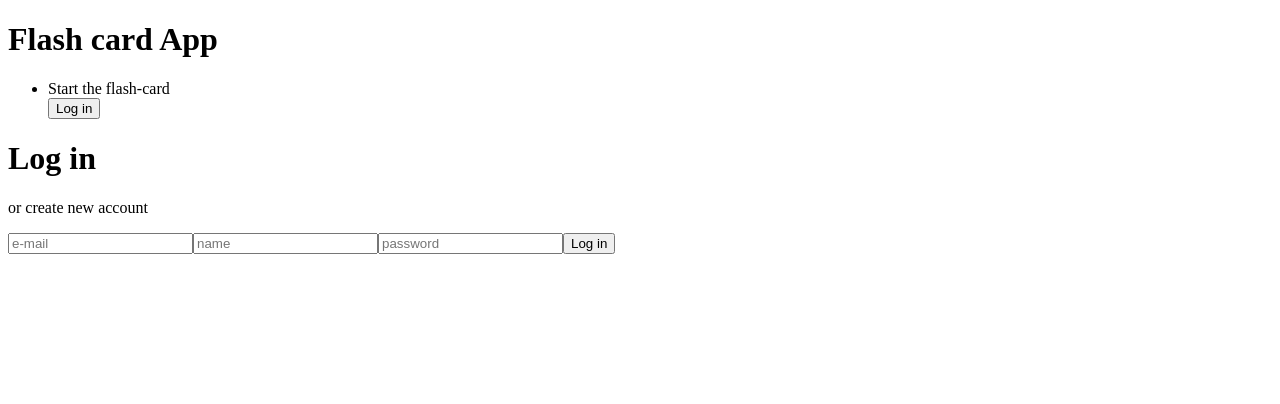
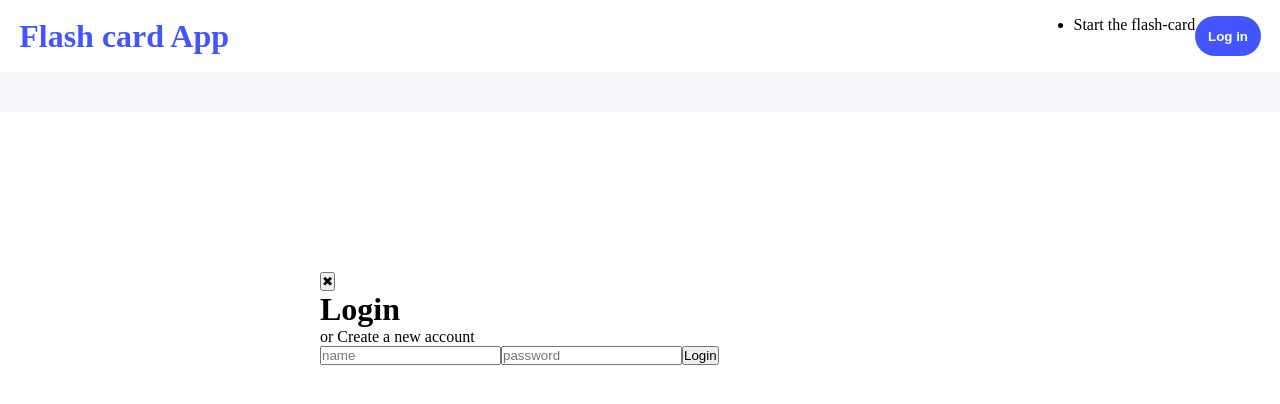
Before and after one commit to risa0110/flash-card-app, a React (Create React App) app: page / in a window 1280 px wide. Both pictures are taken after a click on the button "Log in". Shown: the top 404 px of the page. Built offline with nearby package versions, Linux system fonts and the light colour scheme.

Commit message:
made a log-in/create-Account section

```diff
--- a/src/App.js
+++ b/src/App.js
@@ -2,6 +2,7 @@ import { BrowserRouter, Routes, Route } from "react-router-dom";
 import Home from "./Pages/Home";
 import Profile from "./Pages/Profile";
 import { UserDataProvider } from "./Context/UserDataContext";
+import "./style.css"
 
 export default function App() {
     return (
--- /dev/null
+++ b/src/Components/CreateAccountCompo.js
@@ -0,0 +1,55 @@
+import { useState, useContext } from "react"
+import UserDataContext from "../Context/UserDataContext"
+
+export default function CreateAccountCompo({ mode, isVisible, btnClose }) {
+    const [formData, setFormData] = useState({
+        email: '',
+        userName: '',
+        password: ''
+    });
+    const { login } = useContext(UserDataContext);
+    const formSubmit = (e) => {
+        e.preventDefault();
+        login(formData);
+        console.log(formData)
+        setFormData({ email: '', userName: '', password: '' });
+    }
+
+    const isSignup = mode === "signup"; //the mode for the login/createAccount display
+
+    return (
+        <>
+            <div className={isVisible ? "login-section" : "login-section hidden"}>
+                <div>
+                    <button onClick={btnClose}>✖</button>
+                </div>
+                <div>
+                    <h1>{isSignup ? "Create a new account" : "Login"}</h1>
+                    <p>or {isSignup ? "Login" : "Create a new account"}</p>
+                </div>
+                <div>
+                    <form onSubmit={formSubmit}>
+                        {isSignup && (
+                            <input
+                                name="email"
+                                placeholder="e-mail"
+                                value={formData.email}
+                                onChange={(e) => setFormData({ ...formData, email: e.target.value })} />
+                        )}
+                        <input
+                            name="userName"
+                            placeholder="name"
+                            value={formData.userName}
+                            onChange={(e) => setFormData({ ...formData, userName: e.target.value })} />
+                        <input
+                            name="password"
+                            placeholder="password"
+                            value={formData.password}
+                            onChange={(e) => setFormData({ ...formData, password: e.target.value })} />
+                        <button type="submit">{isSignup ? "Create" : "Login"}</button>
+                    </form>
+                </div>
+            </div>
+        </>
+    )
+}
--- a/src/Components/HeaderCompo.js
+++ b/src/Components/HeaderCompo.js
@@ -1,6 +1,8 @@
-export default function HeaderCompo() {
+export default function HeaderCompo({openForm}) {
     return (
         <>
+            <header>
+                <div className="container">
                     <div id="site-logo">
                         <h1>Flash card App</h1>
                     </div>
@@ -8,10 +10,12 @@ export default function HeaderCompo() {
                         <nav>
                             <ul>
                                 <li>Start the flash-card</li>
-                        <button>Log in</button>
+                                <button className="hoverBtn" onClick={openForm}>Log in</button>
                             </ul>
                         </nav>
                     </div>
+                </div>
+            </header>
         </>
     )
 }
--- a/src/Components/LoginCompo.js
+++ /dev/null
@@ -1,47 +0,0 @@
-import { useState, useContext } from "react"
-import UserDataContext from "../Context/UserDataContext"
-
-export default function LoginCompo() {
-    const [formData, setFormData] = useState({
-        email: '',
-        userName: '',
-        password: ''
-    });
-    const {login} = useContext(UserDataContext);
-
-    const formSubmit = (e) => {
-        e.preventDefault();
-        login(formData);
-        console.log(formData)
-        setFormData({ email:'', userName: '', password: '' });
-    }
-
-    return (
-        <>
-            <div>
-                <h1>Log in</h1>
-                <p>or create new account</p>
-            </div>
-            <div>
-                <form onSubmit={formSubmit}>
-                    <input
-                    name="email"
-                    placeholder="e-mail"
-                    value={formData.email}
-                    onChange={(e)=>setFormData({...formData, email:e.target.value})} />
-                    <input
-                    name="userName"
-                    placeholder="name"
-                    value={formData.userName}
-                    onChange={(e)=>setFormData({...formData, userName:e.target.value})} />
-                    <input
-                    name="password"
-                    placeholder="password"
-                    value={formData.password}
-                    onChange={(e)=>setFormData({...formData, password:e.target.value})} />
-                    <button type="submit">Log in</button>
-                </form>
-            </div>
-        </>
-    )
-}
--- a/src/Pages/Home.js
+++ b/src/Pages/Home.js
@@ -1,11 +1,36 @@
+import CreateAccountCompo from "../Components/CreateAccountCompo"
 import HeaderCompo from "../Components/HeaderCompo"
-import LoginCompo from "../Components/LoginCompo"
+//import LoginCompo from "../Components/LoginCompo"
+import { useState } from "react"
 
-export default function Home(){
-    return(
+export default function Home() {
+    const [showSignUp, setShowSignUp] = useState(false);
+    const [mode, setMode] = useState("login");
+    const openForm = (formMode)=>{
+        setMode(formMode);
+        setShowSignUp(true);
+    }
+
+    return (
         <>
-        <HeaderCompo/>
-        <LoginCompo/>
+            <HeaderCompo openForm={()=>openForm("login")}/>
+            <div id="app-descriptiton">
+                <div>
+                    <h2>Welcome to "Flash card App"!</h2>
+                    <p>Enhance your learning with our simple and effective flashcard system. <br/>
+                        Create your own sets, review them anytime, and track your progress as you master new concepts.
+                        Whether you're preparing for exams, learning a new language, or just keeping your memory sharp, FlashMaster helps you study smarter—not harder.
+                    </p>
+                    <button onClick={()=>openForm("signup")} className="hoverBtn">Create new Account</button>
+                </div>
+            </div>
+
+            {showSignUp &&(
+                <CreateAccountCompo
+                mode={mode}
+                isVisible={showSignUp}
+                btnClose={()=>setShowSignUp(false)}/>
+            )}
         </>
     )
 }
--- /dev/null
+++ b/src/style.css
@@ -0,0 +1,69 @@
+*{
+    box-sizing: border-box;
+    margin: 0;
+    padding: 0;
+}
+/*Variables*/
+:root{
+    --main-site-color: #4255ff;
+    --color-white: #fff;
+    --background-light:#F6F7FB;
+    --fontweight-med: 600;
+}
+/*header-compo style*/
+.container{
+    display: flex;
+    justify-content: space-between;
+    align-items: center;
+    padding: 1rem 1.2rem;
+}
+header ul{
+    display: flex;
+}
+header #site-logo h1{
+    color:var(--main-site-color);
+}
+header nav button{
+    padding: 0.4rem 0.8rem;
+    height: 2.5rem;
+}
+
+/*home page style*/
+#app-descriptiton{
+    background-color: var(--background-light);
+    text-align: center;
+    padding: 4rem 18rem;
+}
+#app-descriptiton h2{
+    font-size: 2.75rem;
+    margin-bottom: 1rem;
+}
+#app-descriptiton button{
+    padding: 0.8rem 2rem;
+    margin-top: 1.3rem;
+}
+.hoverBtn{
+    background-color: var(--main-site-color);
+    color: var(--color-white);
+    border: none;
+    border-radius: 2rem;
+    font-weight: var(--fontweight-med);
+}
+.hoverBtn:hover{
+    background-color: #423ed8;
+}
+
+/*login section style*/
+.login-section{
+    background-color: #fff;
+    position: absolute;
+    min-width: 80rem;
+    min-height: 30rem;
+    top: 50%;
+    left: 50%;
+    transform: translate(-50%,-60%);
+    padding: 10rem 20rem;
+}
+.hidden{
+    display: none;
+}
```
Lines whose indentation alone changed are shown as unchanged.
